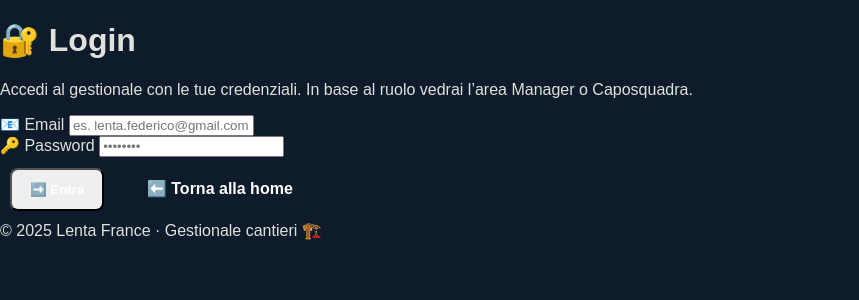
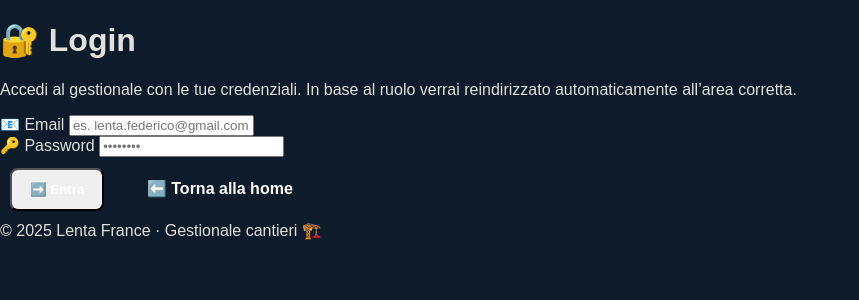
Before and after one commit to FL-1999/lenta-france-gestionale, a FastAPI app: page /login in a window 1280 px wide. Shown: the part 74-374 px from the top of the page, without its empty margins (0-859 px from the left). Run offline with FastAPI, Linux system fonts and the light colour scheme.

Commit message:
Update login.html

```diff
--- a/templates/login.html
+++ b/templates/login.html
@@ -6,7 +6,8 @@
 <div class="page-header">
     <h1 class="page-title">🔐 Login</h1>
     <p class="page-subtitle">
-        Accedi al gestionale con le tue credenziali. In base al ruolo vedrai l’area Manager o Caposquadra.
+        Accedi al gestionale con le tue credenziali. In base al ruolo verrai
+        reindirizzato automaticamente all’area corretta.
     </p>
 </div>
 
@@ -14,12 +15,14 @@
     <form id="login-form">
         <div class="form-row">
             <label for="email">📧 Email</label>
-            <input type="email" id="email" name="email" required placeholder="es. lenta.federico@gmail.com" />
+            <input type="email" id="email" name="email" required
+                   placeholder="es. lenta.federico@gmail.com" />
         </div>
 
         <div class="form-row">
             <label for="password">🔑 Password</label>
-            <input type="password" id="password" name="password" required placeholder="••••••••" />
+            <input type="password" id="password" name="password" required
+                   placeholder="••••••••" />
         </div>
 
         <div id="login-error" class="error-text" style="display: none;"></div>
@@ -65,14 +68,16 @@
         const data = await resp.json();
         const token = data.access_token;
 
-        // Salvo il token per usi futuri (chiamate API autenticata)
         if (token) {
+            // Salva il token per tutte le chiamate future
             localStorage.setItem("lf_token", token);
 
             try {
-                // Decodifica veloce del JWT (parte payload)
+                // Decodifica payload JWT per leggere il ruolo
                 const payloadPart = token.split(".")[1];
-                const decoded = JSON.parse(atob(payloadPart.replace(/-/g, "+").replace(/_/g, "/")));
+                const decoded = JSON.parse(
+                    atob(payloadPart.replace(/-/g, "+").replace(/_/g, "/"))
+                );
                 const role = decoded.role || decoded["role"];
 
                 if (role === "admin" || role === "manager") {
@@ -80,7 +85,7 @@
                 } else if (role === "caposquadra") {
                     window.location.href = "/capo/dashboard";
                 } else {
-                    // Ruolo sconosciuto: porto almeno alla home
+                    // Ruolo sconosciuto → almeno torno alla home
                     window.location.href = "/";
                 }
             } catch (e) {
@@ -88,7 +93,7 @@
                 window.location.href = "/";
             }
         } else {
-            errorBox.textContent = "Login riuscito, ma token non ricevuto.";
+            errorBox.textContent = "Login riuscito, ma il token non è stato ricevuto.";
             errorBox.style.display = "block";
         }
     } catch (err) {
```
